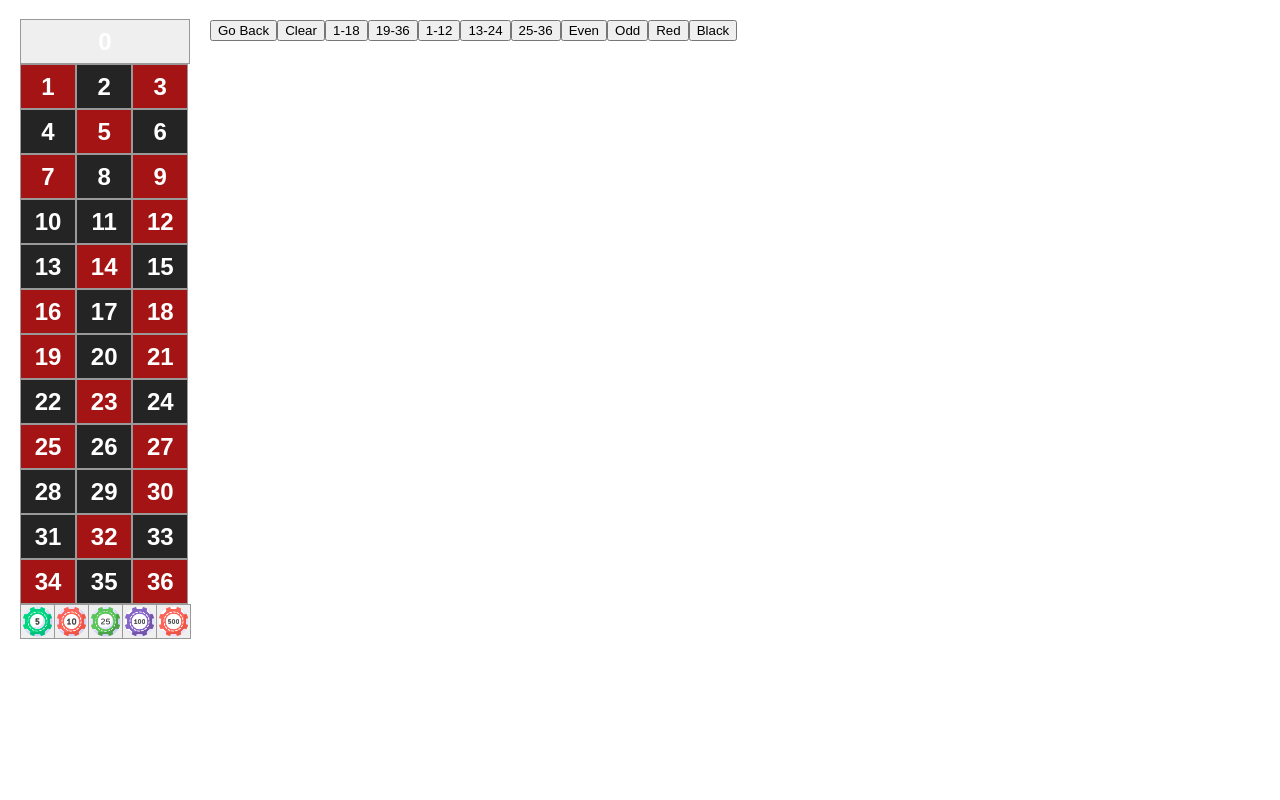
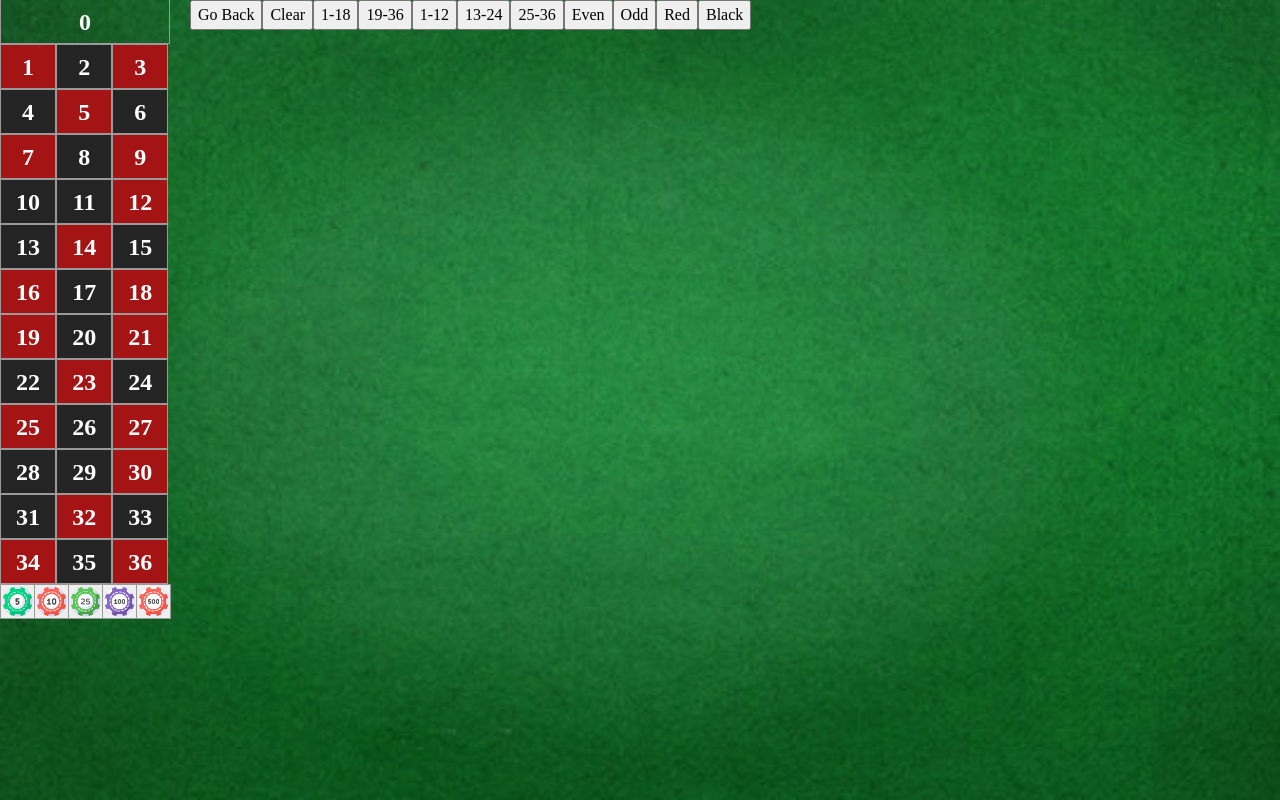
Before and after one commit to Ex-Machin/roulette-simulator, a Next.js app: page / in a window 1280 px wide. Built offline with nearby package versions, Linux system fonts and the light colour scheme.

Commit message:
UI and refactoring

```diff
--- a/app/components/board.tsx
+++ b/app/components/board.tsx
@@ -30,7 +30,7 @@ export default function Board({ squares, hovered, onSquareSelect, setCursor, hig
                     key={0}
                     index="0"
                     color={
-                        highlightedCombination.includes(0) ? "highlighted" : getRouletteColor(0)
+                        highlightedCombination.includes(0) ? "hover " +  getRouletteColor(0): getRouletteColor(0)
                     }
                     hover={hovered[0]}
                     chip={squares[0].lastChip}
@@ -49,7 +49,7 @@ export default function Board({ squares, hovered, onSquareSelect, setCursor, hig
                                 key={index}
                                 index={index.toString()}
                                 color={
-                                    highlightedCombination.includes(index) ? "highlighted" : getRouletteColor(index)
+                                    highlightedCombination.includes(index) ? "hover " + getRouletteColor(index) : getRouletteColor(index)
                                 }
                                 hover={hovered[index]}
                                 chip={squares[index].lastChip}
--- a/app/globals.css
+++ b/app/css/globals.css
@@ -1,59 +1,11 @@
-* {
-  box-sizing: border-box;
-}
 
-body {
-  font-family: sans-serif;
-  margin: 20px;
-  padding: 0;
-}
-
-h1 {
-  margin-top: 0;
-  font-size: 22px;
-}
-
-h2 {
-  margin-top: 0;
-  font-size: 20px;
-}
-
-h3 {
-  margin-top: 0;
-  font-size: 18px;
-}
-
-h4 {
-  margin-top: 0;
-  font-size: 16px;
-}
-
-h5 {
-  margin-top: 0;
-  font-size: 14px;
-}
-
-h6 {
-  margin-top: 0;
-  font-size: 12px;
-}
-
-code {
-  font-size: 1.2em;
-}
-
-ul {
-  padding-inline-start: 20px;
-}
-
-* {
-  box-sizing: border-box;
-}
-
-body {
-  font-family: sans-serif;
-  margin: 20px;
-  padding: 0;
+.game {
+  display: flex;
+  flex-direction: row;
+  background: url("./../../public/background.jpg") 0 0 no-repeat;
+  background-size: 100% 100%;
+  height: 100vh;
+  overflow: hidden;
 }
 
 .square {
@@ -107,9 +59,18 @@ body {
   pointer-events: none;
 }
 
-.square_button.wide {
-  background-color: #999;
+.square_button.green {
   width: 100%;
+  background-color: transparent;
+  /* background-repeat: no-repeat;
+  border: none;
+  cursor: pointer;
+  overflow: hidden;
+  outline: none; */
+}
+
+.square_button.green.hover {
+  background-color: rgb(174, 174, 174);
 }
 
 .square_button.red {
@@ -137,11 +98,8 @@ body {
 }
 
 .square_button.highlighted {
-  background-color: rgba(255, 255, 0, 0.6); /* Желтая подсветка */
   transition: background-color 0.3s;
 }
-
-
 
 .board-row {
   display: flex;
@@ -160,10 +118,6 @@ body {
 .status {
   margin-bottom: 10px;
 }
-.game {
-  display: flex;
-  flex-direction: row;
-}
 
 .game-info {
   margin-left: 20px;
--- /dev/null
+++ b/app/css/null.css
@@ -0,0 +1,78 @@
+Указываем box sizing
+*,
+*::before,
+*::after {
+    box-sizing: border-box;
+}
+
+/* Убираем внутренние отступы */
+ul[class],
+ol[class] {
+    padding: 0;
+}
+
+/* Убираем внешние отступы */
+body,
+h1,
+h2,
+h3,
+h4,
+p,
+ul[class],
+ol[class],
+li,
+figure,
+figcaption,
+blockquote,
+dl,
+dd {
+    margin: 0;
+}
+
+/* Выставляем основные настройки по-умолчанию для body */
+body {
+    min-height: 100vh;
+    scroll-behavior: smooth;
+    text-rendering: optimizeSpeed;
+    line-height: 1.5;
+}
+
+/* Удаляем стандартную стилизацию для всех ul и il, у которых есть атрибут class*/
+ul[class],
+ol[class] {
+    list-style: none;
+}
+
+/* Элементы a, у которых нет класса, сбрасываем до дефолтных стилей */
+a:not([class]) {
+    text-decoration-skip-ink: auto;
+}
+
+/* Упрощаем работу с изображениями */
+img {
+    max-width: 100%;
+    display: block;
+}
+
+/* Указываем понятную периодичность в потоке данных у article*/
+article>*+* {
+    margin-top: 1em;
+}
+
+/* Наследуем шрифты для инпутов и кнопок */
+input,
+button,
+textarea,
+select {
+    font: inherit;
+}
+
+/* Удаляем все анимации и переходы для людей, которые предпочитай их не использовать */
+@media (prefers-reduced-motion: reduce) {
+    * {
+        animation-duration: 0.01ms !important;
+        animation-iteration-count: 1 !important;
+        transition-duration: 0.01ms !important;
+        scroll-behavior: auto !important;
+    }
+}
--- a/app/layout.tsx
+++ b/app/layout.tsx
@@ -1,6 +1,7 @@
 import type { Metadata } from "next";
 import localFont from "next/font/local";
-import "./globals.css";
+import "./css/globals.css";
+import "./css/null.css";
 import { Analytics } from "@vercel/analytics/react"
 
 const geistSans = localFont({
```
Also changed, not shown: public/background.jpg (added).
